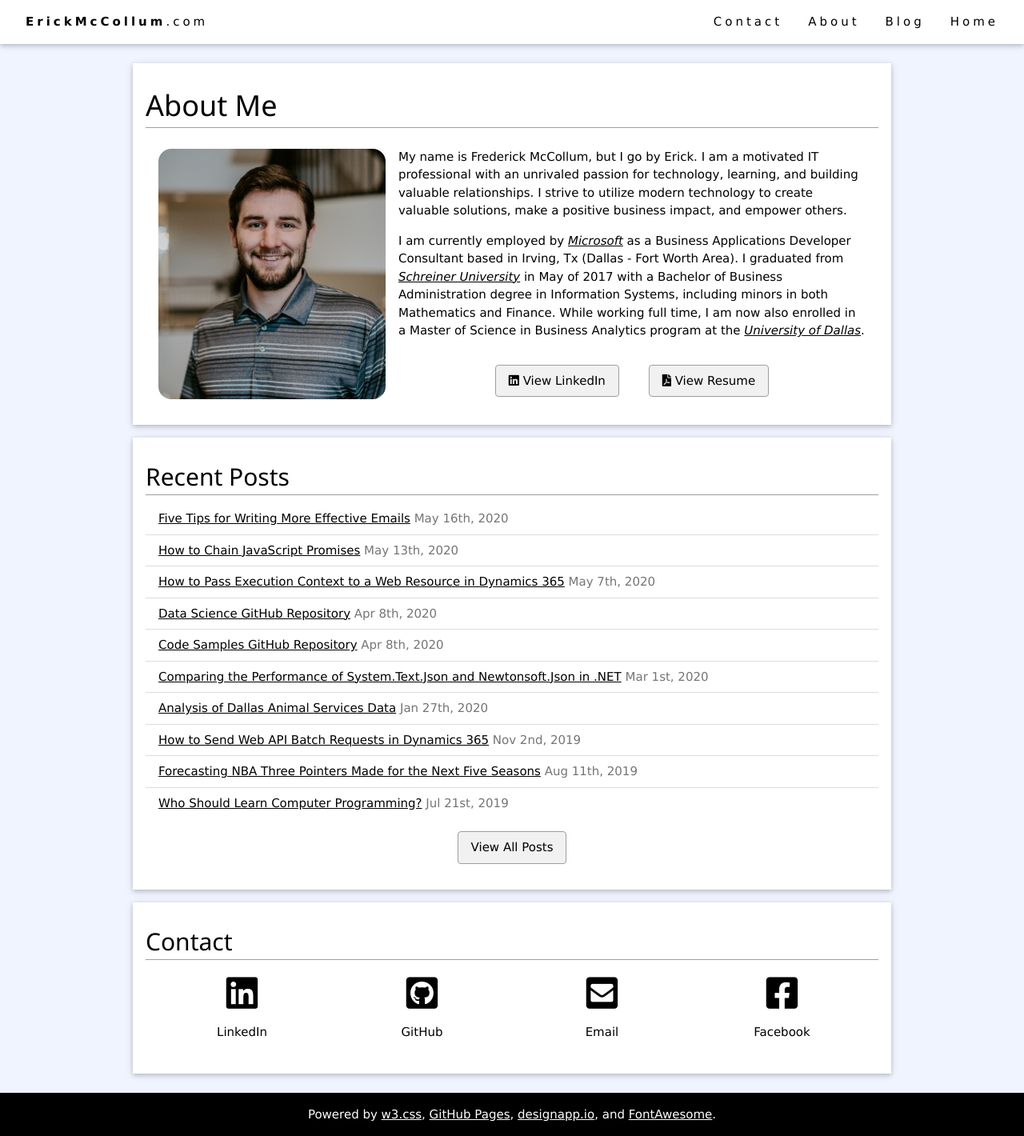
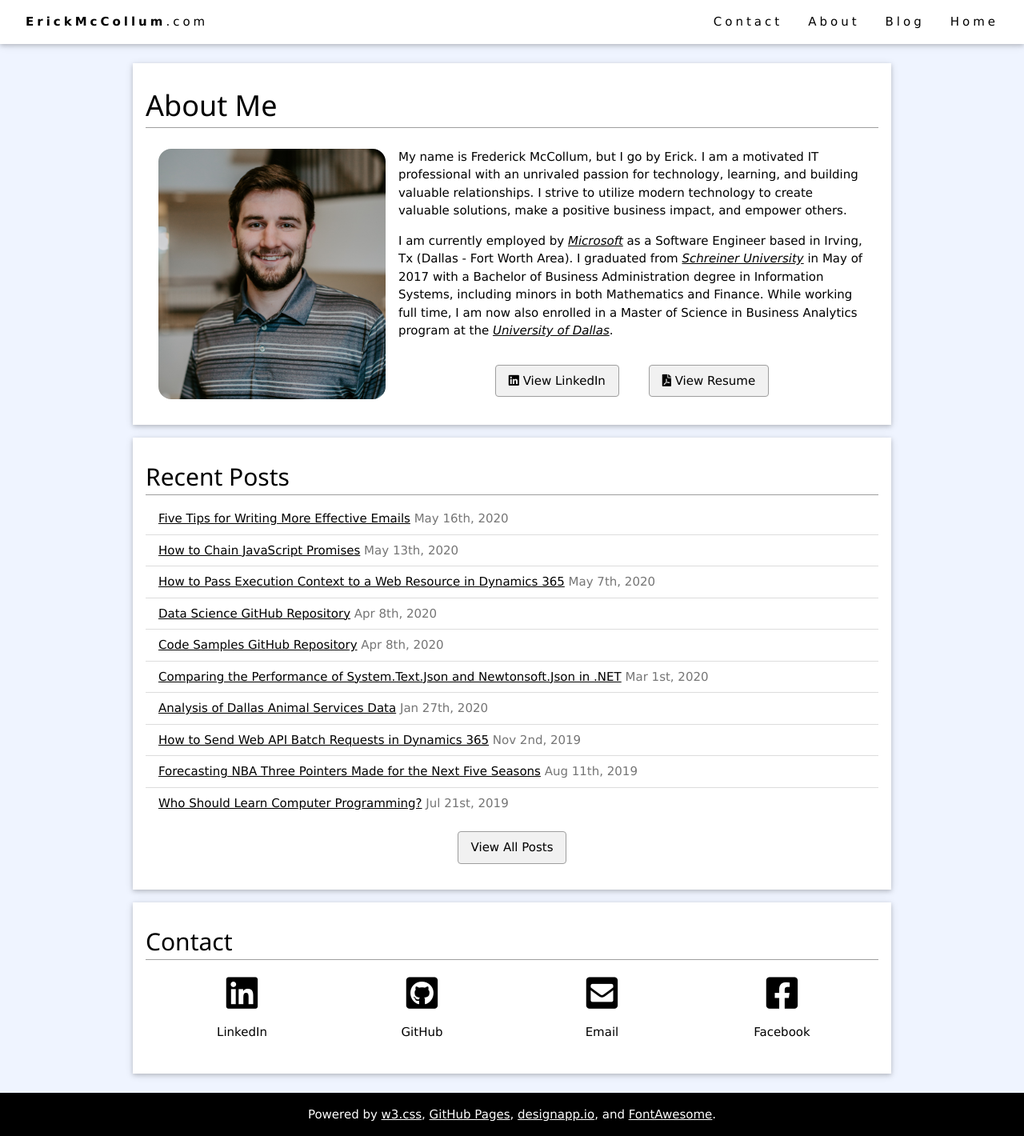
Before and after one commit to frederickm13/frederickm13.github.io, a Jekyll site: the page built from index.md, in a window 1280 px wide. Shown: the whole page at 80% size. Built offline with Jekyll 4.4.1, drawn with Linux system fonts in a browser that asks for light colours.

Commit message:
Update resume; bio; github-pages gem

```diff
--- a/index.md
+++ b/index.md
@@ -8,4 +8,4 @@ professional with an unrivaled passion for technology, learning, and building
 valuable relationships. I strive to utilize modern technology to create valuable
 solutions, make a positive business impact, and empower others.
 
-I am currently employed by *[Microsoft](https://careers.microsoft.com/us/en/)* as a Business Applications Developer Consultant based in Irving, Tx (Dallas - Fort Worth Area). I graduated from *[Schreiner University](https://schreiner.edu/)* in May of 2017 with a Bachelor of Business Administration degree in Information Systems, including minors in both Mathematics and Finance. While working full time, I am now also enrolled in a Master of Science in Business Analytics program at the *[University of Dallas](https://udallas.edu/)*.
+I am currently employed by *[Microsoft](https://careers.microsoft.com/us/en/)* as a Software Engineer based in Irving, Tx (Dallas - Fort Worth Area). I graduated from *[Schreiner University](https://schreiner.edu/)* in May of 2017 with a Bachelor of Business Administration degree in Information Systems, including minors in both Mathematics and Finance. While working full time, I am now also enrolled in a Master of Science in Business Analytics program at the *[University of Dallas](https://udallas.edu/)*.
```
Also changed, not shown: Gemfile.lock, 1 other file.
